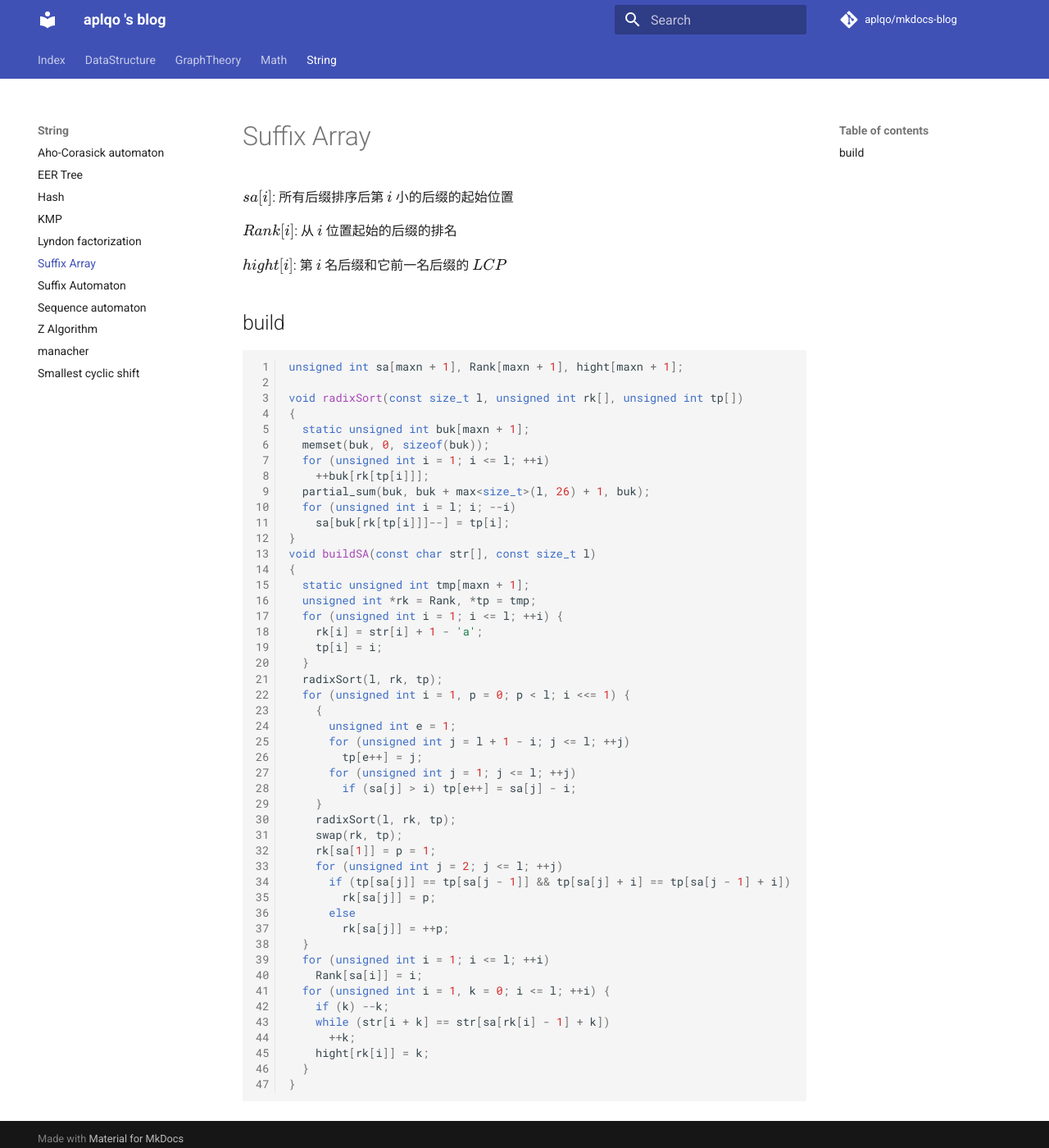
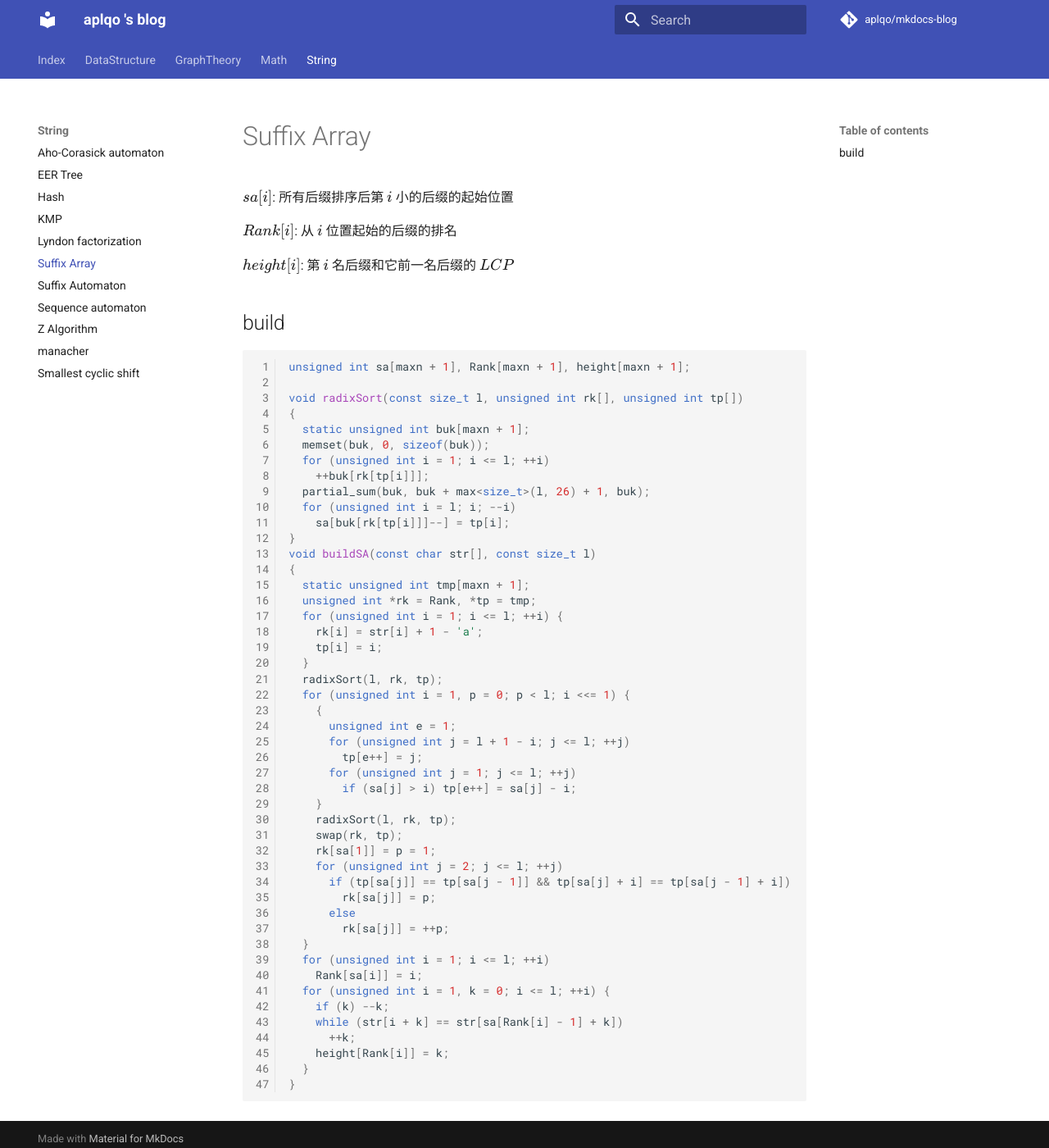
Before and after one commit to aplqo/mkdocs-blog, an MkDocs documentation site: the page built from docs/String/SA.md, in a window 1280 px wide and 1400 px high. Shown: the whole window at 82% size. Built offline with MkDocs 1.6.1 and Material for MkDocs 9.7.7, drawn with Linux system fonts in a browser that asks for light colours; comment, search, counter and statistics services are not loaded.

Commit message:
[string] SA: Correct some mistake

````diff
--- a/docs/String/SA.md
+++ b/docs/String/SA.md
@@ -4,12 +4,12 @@ $sa[i]$: 所有后缀排序后第 $i$ 小的后缀的起始位置
 
 $Rank[i]$: 从 $i$ 位置起始的后缀的排名
 
-$hight[i]$: 第 $i$ 名后缀和它前一名后缀的 $LCP$
+$height[i]$: 第 $i$ 名后缀和它前一名后缀的 $LCP$
 
 ## build
 
 ``` cpp
-unsigned int sa[maxn + 1], Rank[maxn + 1], hight[maxn + 1];
+unsigned int sa[maxn + 1], Rank[maxn + 1], height[maxn + 1];
 
 void radixSort(const size_t l, unsigned int rk[], unsigned int tp[])
 {
@@ -51,9 +51,9 @@ void buildSA(const char str[], const size_t l)
     Rank[sa[i]] = i;
   for (unsigned int i = 1, k = 0; i <= l; ++i) {
     if (k) --k;
-    while (str[i + k] == str[sa[rk[i] - 1] + k])
+    while (str[i + k] == str[sa[Rank[i] - 1] + k])
       ++k;
-    hight[rk[i]] = k;
+    height[Rank[i]] = k;
   }
 }
 ```
````
